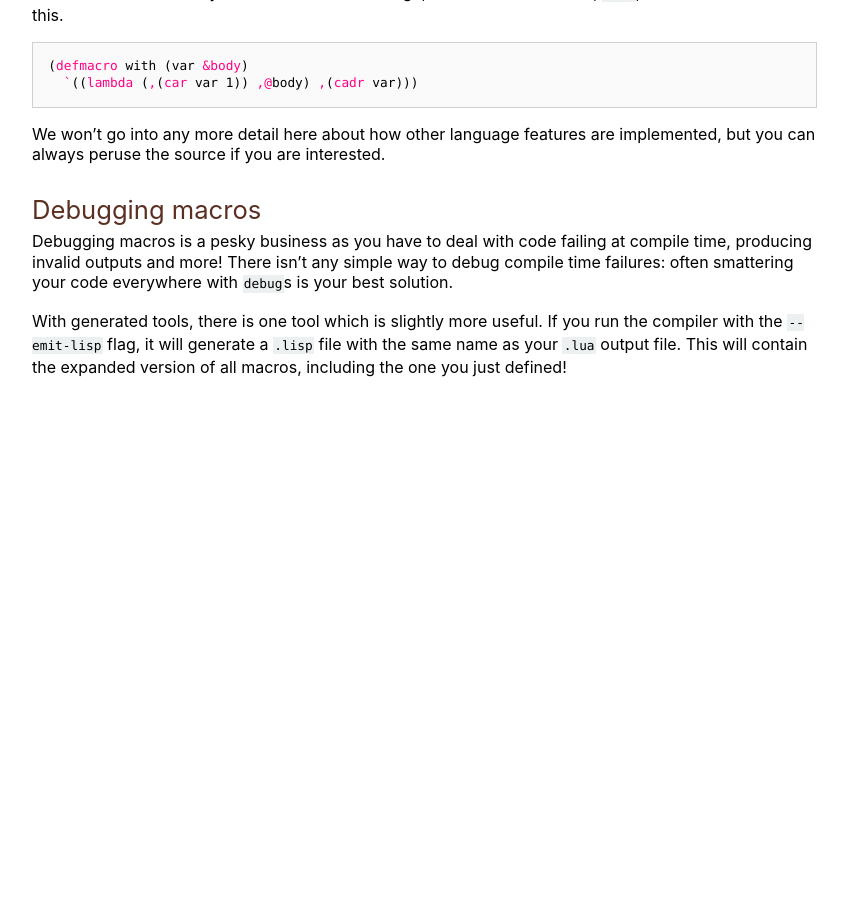
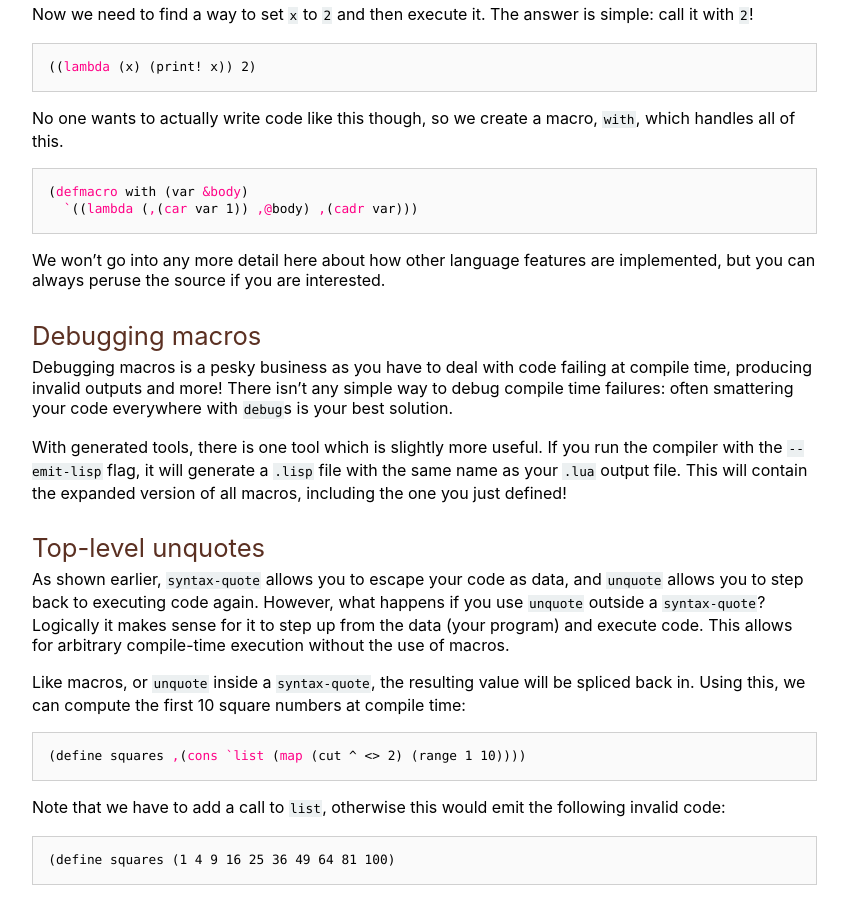
Before and after one commit to SquidDev/urn, a Jekyll site: the page built from tutorial/04-macros.md, in a window 1280 px wide and 900 px high, scrolled down 5009 px. Shown: the whole window, without its empty margins (323-1171 px from the left). Built offline with Jekyll 4.4.1, drawn with Linux system fonts in a browser that asks for light colours; before the commit the page ends 5401 px from its top, so only the background shows below that; some of the changed text lies outside the part shown.

Commit message:
Add some more docs on top-level unquotes

````diff
--- a/tutorial/04-macros.md
+++ b/tutorial/04-macros.md
@@ -4,12 +4,17 @@ layout: text
 ---
 
 # Macros and more
+{:.no_toc}
+
 Metaprogramming is a technique where programs can be treated as data, allow you to write code which can read, manipulate
 and generate code. This is an incredibly powerful feature as it allows you to avoid writing out similar code multiple
 times, instead generating it at compile time.
 
 Metaprogramming in Urn is achieved through macros. These are function-like objects which are executed at compile time,
 allowing them to create and modify code. Before we learn about macros though, we need to talk about quoting.
+
+* TOC
+{:toc}
 
 ## Quoting
 Quoting allows you to "escape" code: converting it from executable code into a series of lists which can be modified. To
@@ -161,7 +166,7 @@ First off, let's talk about why this restriction exists in the first place. The
 we didn't have such a requirement and I wrote some code like this:
 
 ```cl
-(with (pretty "this text is so pretty :)"
+(with (pretty "this text is so pretty :)")
   (debug-true "foo"))
 ```
 
@@ -272,3 +277,22 @@ is your best solution.
 With generated tools, there is one tool which is slightly more useful. If you run the compiler with the `--emit-lisp`
 flag, it will generate a `.lisp` file with the same name as your `.lua` output file. This will contain the expanded
 version of all macros, including the one you just defined!
+
+## Top-level unquotes
+As shown earlier, `syntax-quote` allows you to escape your code as data, and `unquote` allows you to step back to
+executing code again. However, what happens if you use `unquote` outside a `syntax-quote`? Logically it makes sense for
+it to step up from the data (your program) and execute code. This allows for arbitrary compile-time execution without
+the use of macros.
+
+Like macros, or `unquote` inside a `syntax-quote`, the resulting value will be spliced back in. Using this, we can
+compute the first 10 square numbers at compile time:
+
+```cl
+(define squares ,(cons `list (map (cut ^ <> 2) (range 1 10))))
+```
+
+Note that we have to add a call to `list`, otherwise this would emit the following invalid code:
+
+```cl
+(define squares (1 4 9 16 25 36 49 64 81 100)
+```
````
